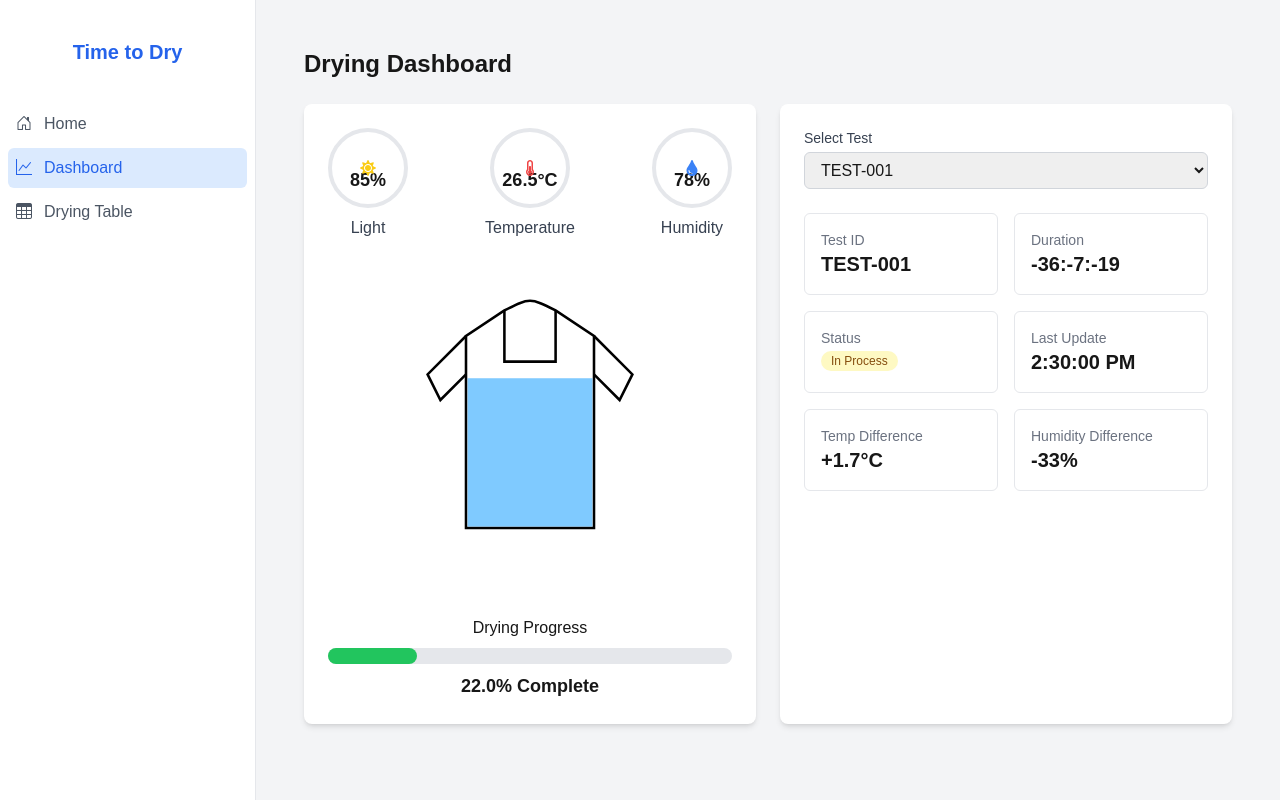
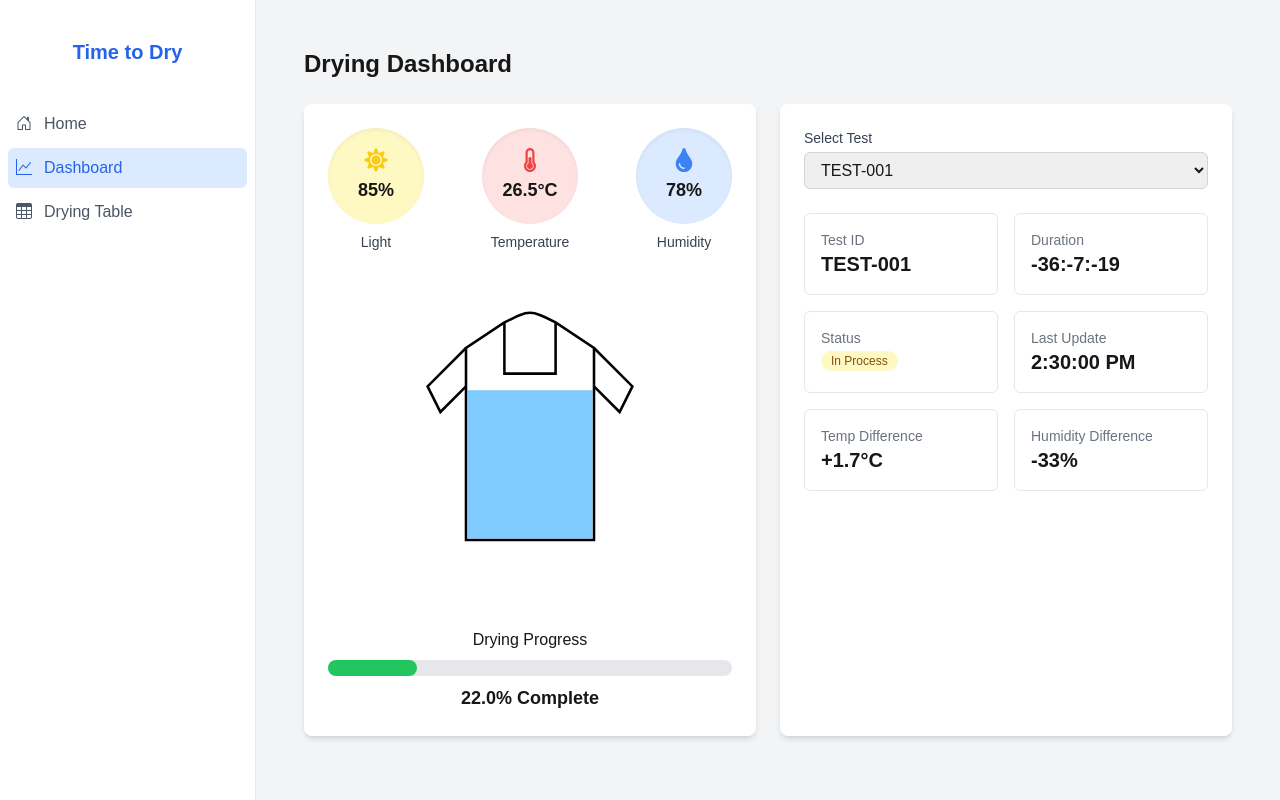
Before and after one commit to tanasatit/time_to_dry, a Next.js app in the folder frontend/: page /dashboard in a window 1280 px wide. Built offline with nearby package versions, Linux system fonts and the light colour scheme.

Commit message:
chore: customize metricCircle

```diff
--- a/frontend/src/components/dashboard/MetricCircle.tsx
+++ b/frontend/src/components/dashboard/MetricCircle.tsx
@@ -5,20 +5,17 @@ interface MetricCircleProps {
   value: number;
   label: string;
   unit: string;
+  bgColor?: string;
 }
 
-export const MetricCircle: React.FC<MetricCircleProps> = ({ icon, value, label, unit }) => {
+export const MetricCircle: React.FC<MetricCircleProps> = ({ icon, value, label, unit, bgColor = 'bg-gray-100' }) => {
   return (
     <div className="flex flex-col items-center">
-      <div className="w-20 h-20 rounded-full border-4 border-gray-200 flex items-center justify-center relative">
-        <div className="absolute">
-          {icon}
-        </div>
-        <div className="text-lg font-bold mt-6">
-          {value}{unit}
-        </div>
+      <div className={`w-24 h-24 rounded-full ${bgColor} flex flex-col items-center justify-center shadow-inner`}>
+        <div className="text-2xl mb-1">{icon}</div>
+        <div className="text-lg font-bold">{value}{unit}</div>
       </div>
-      <p className="mt-2 text-gray-700">{label}</p>
+      <p className="mt-2 text-gray-700 text-sm">{label}</p>
     </div>
   );
 };
--- a/frontend/src/pages/dashboard.tsx
+++ b/frontend/src/pages/dashboard.tsx
@@ -59,7 +59,7 @@ export default function Dashboard() {
     // Mock API call
     // Example: fetchData(selectedTest).then(data => setData(data));
     // For now, just update the test_id
-    setData({...data, test_id: selectedTest});
+    setData({ ...data, test_id: selectedTest });
   }, [selectedTest]);
 
   return (
@@ -76,19 +76,23 @@ export default function Dashboard() {
               value={data.light}
               label="Light"
               unit="%"
+              bgColor="bg-yellow-100"
             />
             <MetricCircle
               icon={<FaThermometerHalf className="text-red-500" />}
               value={data.temp_in}
               label="Temperature"
               unit="°C"
+              bgColor="bg-red-100"
             />
             <MetricCircle
               icon={<FaTint className="text-blue-500" />}
               value={data.hum_in}
               label="Humidity"
               unit="%"
+              bgColor="bg-blue-100"
             />
+
           </div>
 
           {/* Shirt Model */}
@@ -133,8 +137,7 @@ export default function Dashboard() {
 
             <div className="border rounded-md p-4">
               <h3 className="text-sm text-gray-500">Status</h3>
-                <div className={`inline-flex items-center px-2.5 py-0.5 rounded-full text-xs font-medium ${
-                  data.status === 'in_process' ? 'bg-yellow-100 text-yellow-800' : 'bg-green-100 text-green-800'
+              <div className={`inline-flex items-center px-2.5 py-0.5 rounded-full text-xs font-medium ${data.status === 'in_process' ? 'bg-yellow-100 text-yellow-800' : 'bg-green-100 text-green-800'
                 }`}>
                 {data.status === 'in_process' ? 'In Process' : 'Complete'}
               </div>
--- a/frontend/src/pages/index.tsx
+++ b/frontend/src/pages/index.tsx
@@ -25,7 +25,7 @@ export default function Home() {
         src="https://lottie.host/8d2f602b-892f-4649-b0a9-0e8f55325b9a/o5I77hUzRP.lottie"
         loop
         autoplay
-        style={{ width: 500, height: 500 }}
+        style={{ width: 300, height: 300 }}
       />
     </div>
   );
```
Lines whose indentation alone changed are shown as unchanged.
